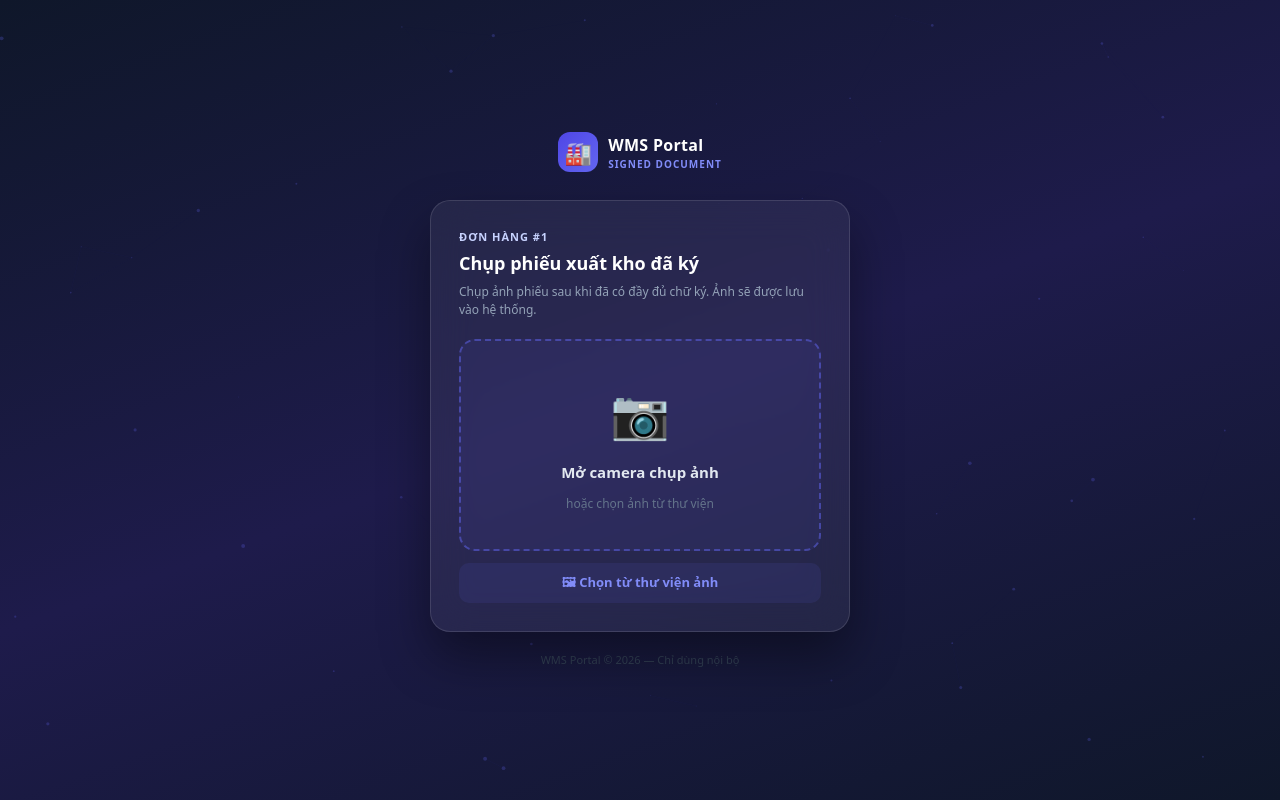
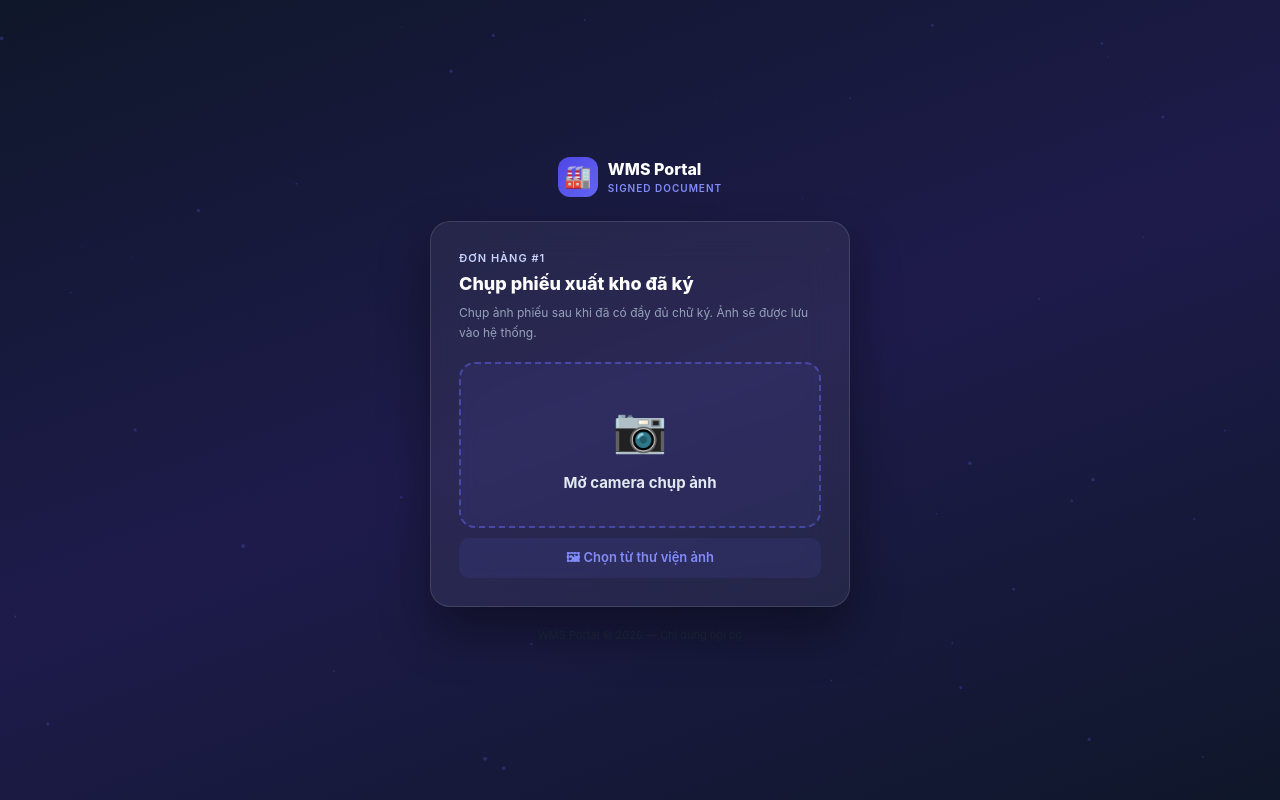
Before and after one commit to Quang2k3/SEP26FE, a Next.js app: page /sign-note/1 in a window 1280 px wide. Built offline with nearby package versions, Linux system fonts and the light colour scheme.

Commit message:
fix: done update image

```diff
--- a/src/app/sign-note/[soId]/page.tsx
+++ b/src/app/sign-note/[soId]/page.tsx
@@ -3,22 +3,26 @@
 import { useState, useRef } from 'react';
 import { useParams } from 'next/navigation';
 
-const API = process.env.NEXT_PUBLIC_API_BASE_URL ?? '';
+// Hardcode fallback để đảm bảo luôn có URL dù build arg không được truyền
+const API = process.env.NEXT_PUBLIC_API_BASE_URL || 'https://api.cleanhousewms.id.vn/v1';
 
 type State = 'idle' | 'preview' | 'uploading' | 'done' | 'error';
 
 export default function SignNotePage() {
   const { soId } = useParams<{ soId: string }>();
-  const [state, setState] = useState<State>('idle');
-  const [preview, setPreview] = useState<string | null>(null);
-  const [file, setFile]       = useState<File | null>(null);
+  const [state, setState]         = useState<State>('idle');
+  const [preview, setPreview]     = useState<string | null>(null);
+  const [file, setFile]           = useState<File | null>(null);
   const [resultUrl, setResultUrl] = useState<string | null>(null);
   const [errorMsg, setErrorMsg]   = useState('');
-  const inputRef = useRef<HTMLInputElement>(null);
+  const [fileInfo, setFileInfo]   = useState('');
+  const inputRef  = useRef<HTMLInputElement>(null);
+  const input2Ref = useRef<HTMLInputElement>(null);
 
   const handleFile = (f: File) => {
     setFile(f);
     setPreview(URL.createObjectURL(f));
+    setFileInfo(`${f.name} — ${(f.size / 1024 / 1024).toFixed(1)}MB`);
     setState('preview');
   };
 
@@ -34,18 +38,36 @@ export default function SignNotePage() {
       const form = new FormData();
       form.append('photo', file);
 
-      const res = await fetch(`${API}/outbound/sales-orders/${soId}/signed-note`, {
+      const url = `${API}/outbound/sales-orders/${soId}/signed-note`;
+      console.log('Uploading to:', url, 'File size:', file.size);
+
+      const res = await fetch(url, {
         method: 'POST',
         body: form,
+        // Không set Content-Type — browser tự set multipart/form-data với boundary
       });
 
-      const json = await res.json();
-      if (!res.ok) throw new Error(json.message ?? 'Upload thất bại');
+      let json: any = {};
+      try { json = await res.json(); } catch { /* ignore */ }
+
+      console.log('Response:', res.status, json);
+
+      if (!res.ok) {
+        throw new Error(json.message || `Lỗi ${res.status}: ${res.statusText}`);
+      }
 
       setResultUrl(json.data?.url ?? '');
       setState('done');
+
+      // Broadcast ngay sang desktop — desktop nhận và fetch ảnh lập tức
+      try {
+        const bc = new BroadcastChannel(`signed_note_${soId}`);
+        bc.postMessage({ type: 'signed_note_uploaded', soId, url: json.data?.url });
+        bc.close();
+      } catch { /* ignore nếu không support */ }
     } catch (err: any) {
-      setErrorMsg(err.message ?? 'Có lỗi xảy ra');
+      console.error('Upload error:', err);
+      setErrorMsg(err.message ?? 'Không thể kết nối server. Kiểm tra mạng và thử lại.');
       setState('error');
     }
   };
@@ -55,186 +77,172 @@ export default function SignNotePage() {
     setPreview(null);
     setResultUrl(null);
     setErrorMsg('');
+    setFileInfo('');
     setState('idle');
-    if (inputRef.current) inputRef.current.value = '';
+    if (inputRef.current)  inputRef.current.value  = '';
+    if (input2Ref.current) input2Ref.current.value = '';
   };
+
+  const card: React.CSSProperties = {
+    background: 'rgba(255,255,255,0.06)',
+    backdropFilter: 'blur(20px)',
+    border: '1px solid rgba(255,255,255,0.12)',
+    borderRadius: 20,
+    padding: 28,
+    width: '100%',
+    maxWidth: 420,
+    boxShadow: '0 25px 50px rgba(0,0,0,0.4)',
+  };
+
+  const btn = (extra: React.CSSProperties = {}): React.CSSProperties => ({
+    width: '100%', padding: '13px', borderRadius: 12, border: 'none',
+    fontWeight: 700, fontSize: 14, cursor: 'pointer', ...extra,
+  });
 
   return (
     <div style={{
       minHeight: '100dvh',
       background: 'linear-gradient(160deg,#0f172a 0%,#1e1b4b 50%,#0f172a 100%)',
       display: 'flex', flexDirection: 'column', alignItems: 'center',
-      justifyContent: 'center', padding: '24px 16px', fontFamily: 'system-ui,sans-serif',
+      justifyContent: 'center', padding: '24px 16px',
+      fontFamily: '-apple-system,BlinkMacSystemFont,system-ui,sans-serif',
     }}>
 
       {/* Logo */}
-      <div style={{ display:'flex', alignItems:'center', gap:10, marginBottom:28 }}>
+      <div style={{ display: 'flex', alignItems: 'center', gap: 10, marginBottom: 24 }}>
         <div style={{
-          width:40, height:40, borderRadius:12,
-          background:'linear-gradient(135deg,#4f46e5,#6366f1)',
-          display:'flex', alignItems:'center', justifyContent:'center',
-        }}>
-          <span style={{ fontSize:22 }}>🏭</span>
-        </div>
+          width: 40, height: 40, borderRadius: 12,
+          background: 'linear-gradient(135deg,#4f46e5,#6366f1)',
+          display: 'flex', alignItems: 'center', justifyContent: 'center', fontSize: 22,
+        }}>🏭</div>
         <div>
-          <div style={{ color:'#fff', fontWeight:800, fontSize:16, letterSpacing:0.3 }}>WMS Portal</div>
-          <div style={{ color:'#818cf8', fontSize:10, fontWeight:600, letterSpacing:1 }}>SIGNED DOCUMENT</div>
+          <div style={{ color: '#fff', fontWeight: 800, fontSize: 16 }}>WMS Portal</div>
+          <div style={{ color: '#818cf8', fontSize: 10, fontWeight: 600, letterSpacing: 1 }}>SIGNED DOCUMENT</div>
         </div>
       </div>
 
-      {/* Card */}
-      <div style={{
-        background:'rgba(255,255,255,0.06)', backdropFilter:'blur(20px)',
-        border:'1px solid rgba(255,255,255,0.12)', borderRadius:20,
-        padding:28, width:'100%', maxWidth:420,
-        boxShadow:'0 25px 50px rgba(0,0,0,0.4)',
-      }}>
-
+      <div style={card}>
         {/* Header */}
-        <div style={{ marginBottom:20 }}>
-          <div style={{ color:'#c7d2fe', fontSize:11, fontWeight:600, letterSpacing:1, marginBottom:4 }}>
+        <div style={{ marginBottom: 20 }}>
+          <div style={{ color: '#c7d2fe', fontSize: 11, fontWeight: 600, letterSpacing: 1, marginBottom: 4 }}>
             ĐƠN HÀNG #{soId}
           </div>
-          <h1 style={{ color:'#fff', fontSize:18, fontWeight:800, margin:0 }}>
+          <h1 style={{ color: '#fff', fontSize: 18, fontWeight: 800, margin: 0 }}>
             Chụp phiếu xuất kho đã ký
           </h1>
-          <p style={{ color:'#94a3b8', fontSize:12, marginTop:6, lineHeight:1.5 }}>
+          <p style={{ color: '#94a3b8', fontSize: 12, marginTop: 6, lineHeight: 1.6 }}>
             Chụp ảnh phiếu sau khi đã có đầy đủ chữ ký. Ảnh sẽ được lưu vào hệ thống.
           </p>
         </div>
 
-        {/* ── IDLE ── */}
+        {/* IDLE */}
         {state === 'idle' && (
-          <>
-            <input
-              ref={inputRef}
-              type="file"
-              accept="image/*"
-              capture="environment"
-              onChange={handleCapture}
-              style={{ display:'none' }}
-              id="camera-input"
-            />
-            <label htmlFor="camera-input" style={{
-              display:'flex', flexDirection:'column', alignItems:'center', justifyContent:'center',
-              gap:12, padding:'36px 20px', borderRadius:16, cursor:'pointer',
-              border:'2px dashed rgba(99,102,241,0.5)', background:'rgba(99,102,241,0.08)',
-              transition:'all 0.2s',
+          <div style={{ display: 'flex', flexDirection: 'column', gap: 10 }}>
+            <input ref={inputRef} type="file" accept="image/*" capture="environment"
+              onChange={handleCapture} style={{ display: 'none' }} id="cam" />
+            <label htmlFor="cam" style={{
+              display: 'flex', flexDirection: 'column', alignItems: 'center',
+              gap: 10, padding: '32px 20px', borderRadius: 16, cursor: 'pointer',
+              border: '2px dashed rgba(99,102,241,0.5)', background: 'rgba(99,102,241,0.08)',
             }}>
-              <div style={{ fontSize:48 }}>📷</div>
-              <div style={{ color:'#e2e8f0', fontWeight:700, fontSize:15 }}>Mở camera chụp ảnh</div>
-              <div style={{ color:'#64748b', fontSize:12 }}>hoặc chọn ảnh từ thư viện</div>
+              <div style={{ fontSize: 44 }}>📷</div>
+              <div style={{ color: '#e2e8f0', fontWeight: 700, fontSize: 15 }}>Mở camera chụp ảnh</div>
             </label>
 
-            {/* Option chọn từ thư viện */}
-            <input
-              type="file"
-              accept="image/*"
-              onChange={handleCapture}
-              style={{ display:'none' }}
-              id="gallery-input"
-            />
-            <label htmlFor="gallery-input" style={{
-              display:'block', textAlign:'center', marginTop:12,
-              color:'#818cf8', fontSize:13, fontWeight:600, cursor:'pointer',
-              padding:'10px', borderRadius:10, background:'rgba(99,102,241,0.1)',
+            <input ref={input2Ref} type="file" accept="image/*"
+              onChange={handleCapture} style={{ display: 'none' }} id="gallery" />
+            <label htmlFor="gallery" style={{
+              display: 'block', textAlign: 'center', color: '#818cf8',
+              fontSize: 13, fontWeight: 600, cursor: 'pointer',
+              padding: '10px', borderRadius: 10, background: 'rgba(99,102,241,0.1)',
             }}>
               🖼 Chọn từ thư viện ảnh
             </label>
-          </>
-        )}
-
-        {/* ── PREVIEW ── */}
-        {state === 'preview' && preview && (
-          <>
-            <div style={{ borderRadius:14, overflow:'hidden', marginBottom:16, border:'2px solid rgba(99,102,241,0.4)' }}>
-              <img src={preview} alt="preview" style={{ width:'100%', maxHeight:320, objectFit:'contain', background:'#000' }} />
-            </div>
-            <div style={{ display:'flex', gap:10 }}>
-              <button onClick={reset} style={{
-                flex:1, padding:'13px', borderRadius:12, border:'1px solid rgba(255,255,255,0.15)',
-                background:'transparent', color:'#94a3b8', fontWeight:600, fontSize:14, cursor:'pointer',
-              }}>
-                ↩ Chụp lại
-              </button>
-              <button onClick={handleUpload} style={{
-                flex:2, padding:'13px', borderRadius:12, border:'none',
-                background:'linear-gradient(135deg,#4f46e5,#6366f1)', color:'#fff',
-                fontWeight:700, fontSize:14, cursor:'pointer',
-                boxShadow:'0 4px 15px rgba(99,102,241,0.4)',
-              }}>
-                ✅ Xác nhận & Gửi lên
-              </button>
-            </div>
-          </>
-        )}
-
-        {/* ── UPLOADING ── */}
-        {state === 'uploading' && (
-          <div style={{ textAlign:'center', padding:'40px 0' }}>
-            <div style={{ fontSize:48, marginBottom:16, animation:'spin 1s linear infinite' }}>⏳</div>
-            <div style={{ color:'#c7d2fe', fontWeight:700, fontSize:16 }}>Đang tải lên hệ thống...</div>
-            <div style={{ color:'#64748b', fontSize:12, marginTop:8 }}>Vui lòng đợi</div>
           </div>
         )}
 
-        {/* ── DONE ── */}
+        {/* PREVIEW */}
+        {state === 'preview' && preview && (
+          <div>
+            <div style={{ borderRadius: 14, overflow: 'hidden', marginBottom: 12, border: '2px solid rgba(99,102,241,0.4)' }}>
+              <img src={preview} alt="preview"
+                style={{ width: '100%', maxHeight: 300, objectFit: 'contain', background: '#000', display: 'block' }} />
+            </div>
+            {fileInfo && (
+              <div style={{ color: '#64748b', fontSize: 11, textAlign: 'center', marginBottom: 12 }}>
+                {fileInfo}
+              </div>
+            )}
+            <div style={{ display: 'flex', gap: 10 }}>
+              <button onClick={reset} style={btn({
+                flex: 1, background: 'transparent', color: '#94a3b8',
+                border: '1px solid rgba(255,255,255,0.15)',
+              })}>↩ Chụp lại</button>
+              <button onClick={handleUpload} style={btn({
+                flex: 2, background: 'linear-gradient(135deg,#4f46e5,#6366f1)', color: '#fff',
+                boxShadow: '0 4px 15px rgba(99,102,241,0.4)',
+              })}>✅ Gửi lên hệ thống</button>
+            </div>
+          </div>
+        )}
+
+        {/* UPLOADING */}
+        {state === 'uploading' && (
+          <div style={{ textAlign: 'center', padding: '40px 0' }}>
+            <div style={{ fontSize: 44, marginBottom: 14 }}>⏳</div>
+            <div style={{ color: '#c7d2fe', fontWeight: 700, fontSize: 16 }}>Đang tải lên...</div>
+            <div style={{ color: '#64748b', fontSize: 12, marginTop: 6 }}>Vui lòng giữ nguyên kết nối</div>
+          </div>
+        )}
+
+        {/* DONE */}
         {state === 'done' && (
-          <div style={{ textAlign:'center' }}>
-            <div style={{ fontSize:60, marginBottom:16 }}>✅</div>
-            <div style={{ color:'#4ade80', fontWeight:800, fontSize:18, marginBottom:8 }}>
-              Đã lưu thành công!
-            </div>
-            <div style={{ color:'#94a3b8', fontSize:13, marginBottom:20, lineHeight:1.6 }}>
-              Ảnh phiếu ký đơn #{soId} đã được lưu vào hệ thống. Quản lý có thể xem lại trên hệ thống WMS.
+          <div style={{ textAlign: 'center' }}>
+            <div style={{ fontSize: 56, marginBottom: 14 }}>✅</div>
+            <div style={{ color: '#4ade80', fontWeight: 800, fontSize: 18, marginBottom: 8 }}>Lưu thành công!</div>
+            <div style={{ color: '#94a3b8', fontSize: 13, marginBottom: 20, lineHeight: 1.6 }}>
+              Ảnh phiếu ký đơn #{soId} đã được lưu. Quản lý có thể xem lại trên hệ thống WMS.
             </div>
             {resultUrl && (
               <a href={resultUrl} target="_blank" rel="noreferrer" style={{
-                display:'block', color:'#818cf8', fontSize:12,
-                textDecoration:'underline', marginBottom:20, wordBreak:'break-all',
+                display: 'block', marginBottom: 16,
               }}>
-                Xem ảnh đã lưu ↗
+                <img src={resultUrl} alt="uploaded" style={{
+                  width: '100%', maxHeight: 200, objectFit: 'contain',
+                  borderRadius: 12, border: '1px solid rgba(255,255,255,0.1)',
+                }} />
               </a>
             )}
-            <button onClick={reset} style={{
-              width:'100%', padding:'13px', borderRadius:12, border:'1px solid rgba(255,255,255,0.15)',
-              background:'rgba(255,255,255,0.06)', color:'#c7d2fe', fontWeight:600,
-              fontSize:14, cursor:'pointer',
-            }}>
-              📷 Chụp thêm ảnh khác
-            </button>
+            <button onClick={reset} style={btn({
+              background: 'rgba(255,255,255,0.06)', color: '#c7d2fe',
+              border: '1px solid rgba(255,255,255,0.15)',
+            })}>📷 Chụp thêm ảnh</button>
           </div>
         )}
 
-        {/* ── ERROR ── */}
+        {/* ERROR */}
         {state === 'error' && (
-          <div style={{ textAlign:'center' }}>
-            <div style={{ fontSize:52, marginBottom:12 }}>❌</div>
-            <div style={{ color:'#f87171', fontWeight:700, fontSize:16, marginBottom:8 }}>
-              Upload thất bại
-            </div>
-            <div style={{ color:'#94a3b8', fontSize:13, marginBottom:20, background:'rgba(239,68,68,0.1)', padding:'12px', borderRadius:10 }}>
+          <div style={{ textAlign: 'center' }}>
+            <div style={{ fontSize: 48, marginBottom: 12 }}>❌</div>
+            <div style={{ color: '#f87171', fontWeight: 700, fontSize: 16, marginBottom: 10 }}>Upload thất bại</div>
+            <div style={{
+              color: '#fca5a5', fontSize: 12, marginBottom: 20,
+              background: 'rgba(239,68,68,0.1)', padding: '12px 14px',
+              borderRadius: 10, textAlign: 'left', lineHeight: 1.6,
+              wordBreak: 'break-word',
+            }}>
               {errorMsg}
             </div>
-            <button onClick={reset} style={{
-              width:'100%', padding:'13px', borderRadius:12, border:'none',
-              background:'linear-gradient(135deg,#4f46e5,#6366f1)', color:'#fff',
-              fontWeight:700, fontSize:14, cursor:'pointer',
-            }}>
-              Thử lại
-            </button>
+            <button onClick={reset} style={btn({
+              background: 'linear-gradient(135deg,#4f46e5,#6366f1)', color: '#fff',
+            })}>Thử lại</button>
           </div>
         )}
-
       </div>
 
-      <div style={{ color:'#334155', fontSize:11, marginTop:20 }}>
+      <div style={{ color: '#1e293b', fontSize: 11, marginTop: 20 }}>
         WMS Portal © 2026 — Chỉ dùng nội bộ
       </div>
-
-      <style>{`
-        @keyframes spin { to { transform: rotate(360deg); } }
-      `}</style>
     </div>
   );
 }
--- a/src/components/outbound/components/OutboundDetailModal.tsx
+++ b/src/components/outbound/components/OutboundDetailModal.tsx
@@ -1119,6 +1119,24 @@ export default function OutboundDetailModal({ item, onClose, onRefresh }: Props)
       .then(d => setOrderDetail(d))
       .catch(() => {});
   }, [item?.documentId]);
+
+  // Poll 1.5s khi DISPATCHED + chưa có ảnh ký.
+  // Khi phát hiện signedNoteUrl → chỉ update orderDetail state (modal vẫn mở).
+  useEffect(() => {
+    if (localStatus !== 'DISPATCHED' || !item) return;
+    if (orderDetail?.signedNoteUrl) return;
+
+    const interval = setInterval(async () => {
+      try {
+        const d = await fetchOutboundDetail(item.documentId, item.orderType);
+        if (d?.signedNoteUrl) {
+          setOrderDetail(d); // chỉ update state, modal không đóng
+        }
+      } catch { /* silent */ }
+    }, 1500);
+
+    return () => clearInterval(interval);
+  }, [localStatus, item?.documentId, orderDetail?.signedNoteUrl]);
 
   if (!item) return null;
 
@@ -1368,13 +1386,10 @@ export default function OutboundDetailModal({ item, onClose, onRefresh }: Props)
                       </p>
                     </div>
                   </div>
-                  <button
-                    onClick={() => { onRefresh(); }}
-                    className="w-full flex items-center justify-center gap-1.5 py-2 rounded-xl text-xs text-indigo-600 bg-indigo-50 hover:bg-indigo-100 transition-colors font-semibold"
-                  >
-                    <span className="material-symbols-outlined text-[14px]">refresh</span>
-                    Tải lại để kiểm tra ảnh đã gửi chưa
-                  </button>
+                  <div className="flex items-center justify-center gap-2 py-2 text-xs text-indigo-400">
+                    <span className="material-symbols-outlined text-[14px] animate-spin">progress_activity</span>
+                    Đang chờ ảnh từ điện thoại...
+                  </div>
                 </div>
               )}
             </div>
```
